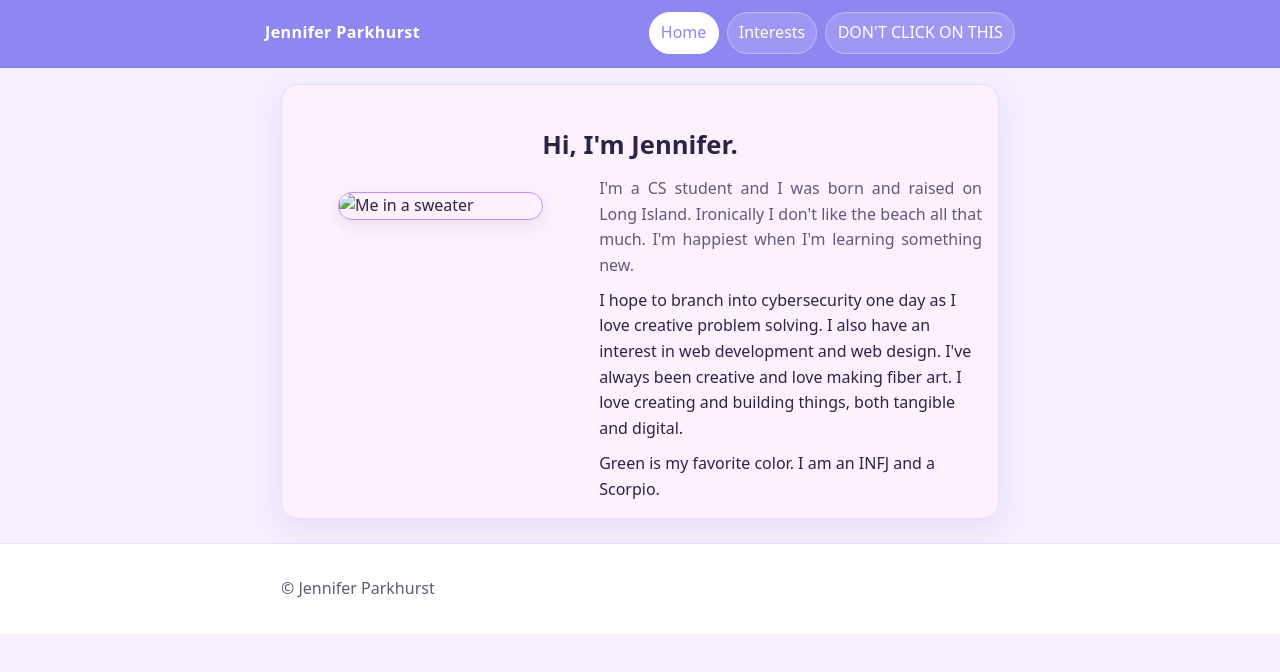
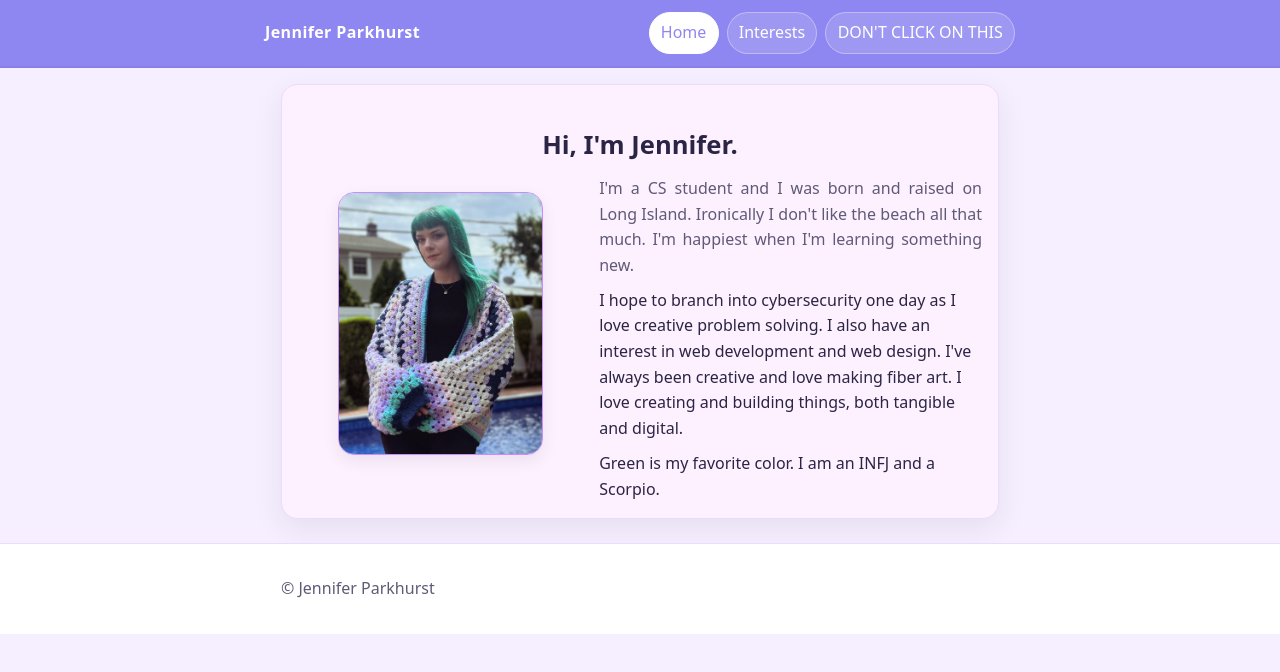
Before and after one commit to jnnfrprkhrst/connected-style-project, a plain HTML site: page index.html in a window 1280 px wide. Drawn offline with Linux system fonts and the light colour scheme.

Commit message:
Update index.html

```diff
--- a/index.html
+++ b/index.html
@@ -24,7 +24,7 @@
 
       <div class="hero">
         <figure class="hero__media">
-          <img class="hero__img" src="images/jenleadphoto.jpeg" alt="Me in a sweater">
+          <img class="hero__img" src="jenleadphoto.jpeg" alt="Me in a sweater">
         </figure>
 
         <div class="hero__text">
```
